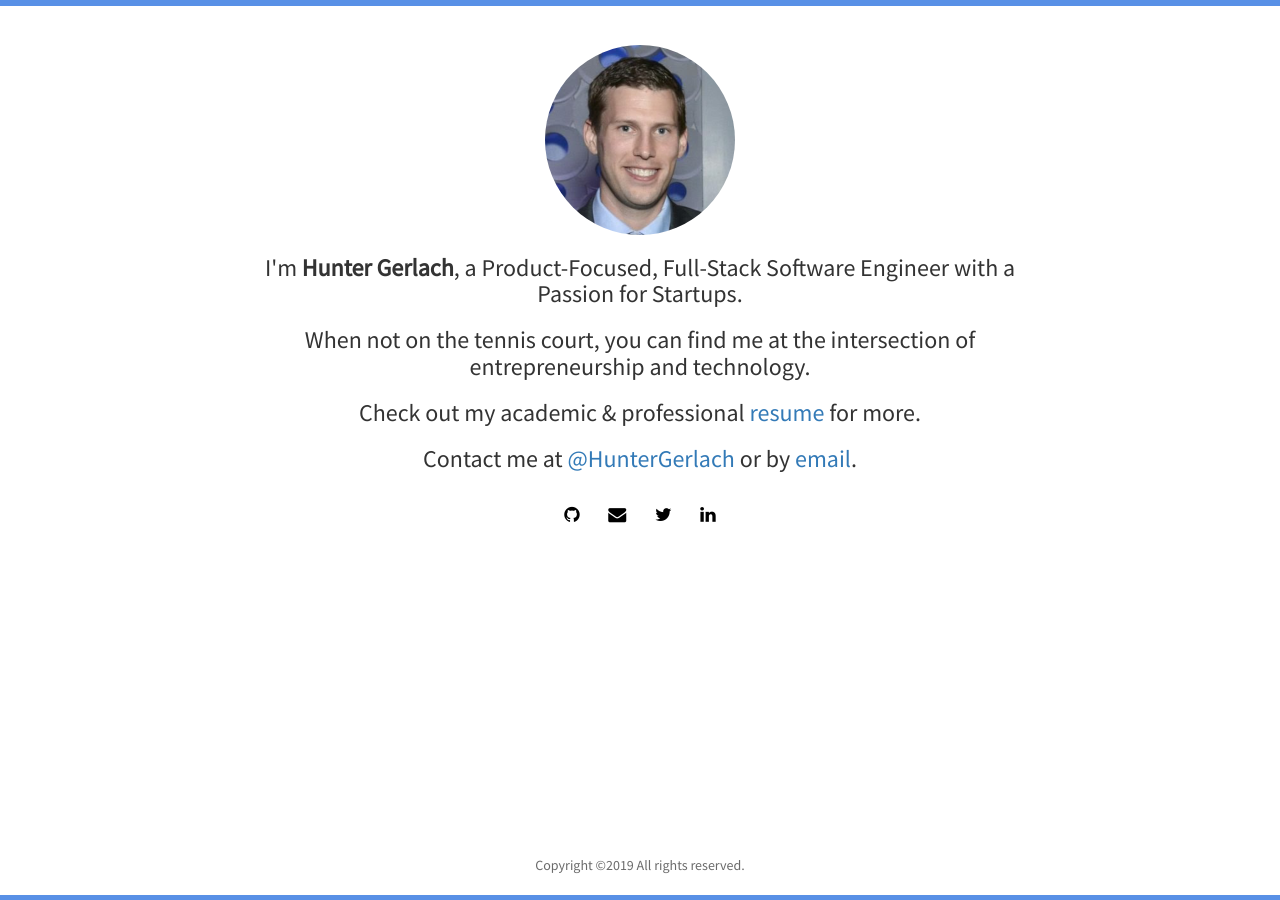
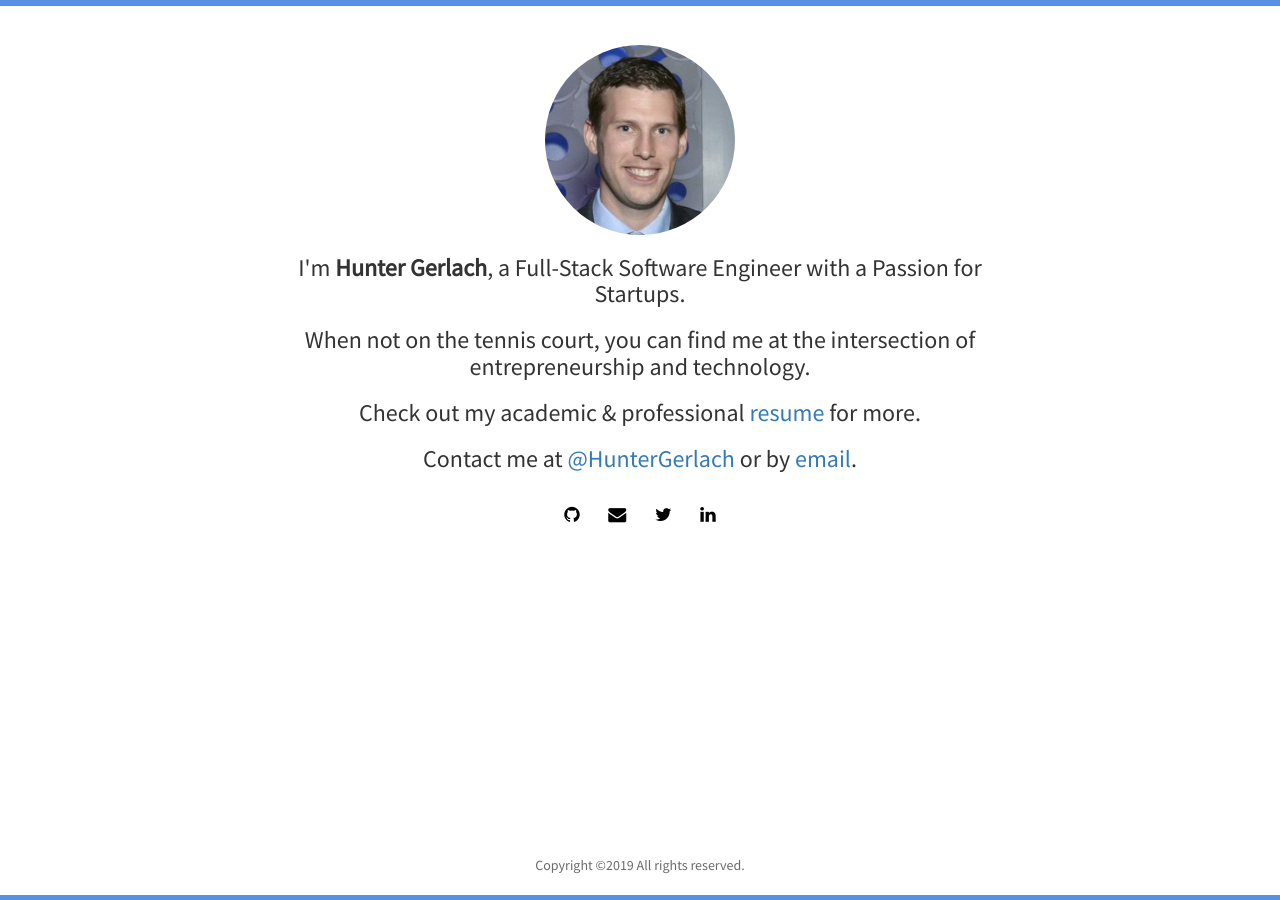
Before and after one commit to HunterGerlach/www.huntergerlach.com, a Jekyll site: the page built from index.html, in a window 1280 px wide. Built offline with Jekyll 4.4.1, drawn with Linux system fonts in a browser that asks for light colours; nearby versions of some CDN libraries; the list of posts is cut into pages by our own code.

Commit message:
Update author description

```diff
--- a/index.html
+++ b/index.html
@@ -7,7 +7,7 @@
 	  <div class="avatar">
 		<img class="img-circle" src="{{ site.baseurl }}static/img/{{ site.avatar }}" alt="Responsive image">
 	  </div>
-	  <h3>I'm <strong>{{ site.author }}</strong>, a Product-Focused, Full-Stack Software Engineer with a Passion for Startups.</h3>
+	  <h3>I'm <strong>{{ site.author }}</strong>, a Full-Stack Software Engineer with a Passion for Startups.</h3>
 	  <h3>When not on the tennis court, you can find me at the intersection of entrepreneurship and technology.</h3>
 	  <!--<h3>Have a look at some of my working <a href="{{ site.baseurl }}projects.html"> projects</a>.</h3>-->
 	  <h3>Check out my academic &amp; professional <a href="https://www.linkedin.com/in/hgerlach/">resume</a> for more.</h3>
```
